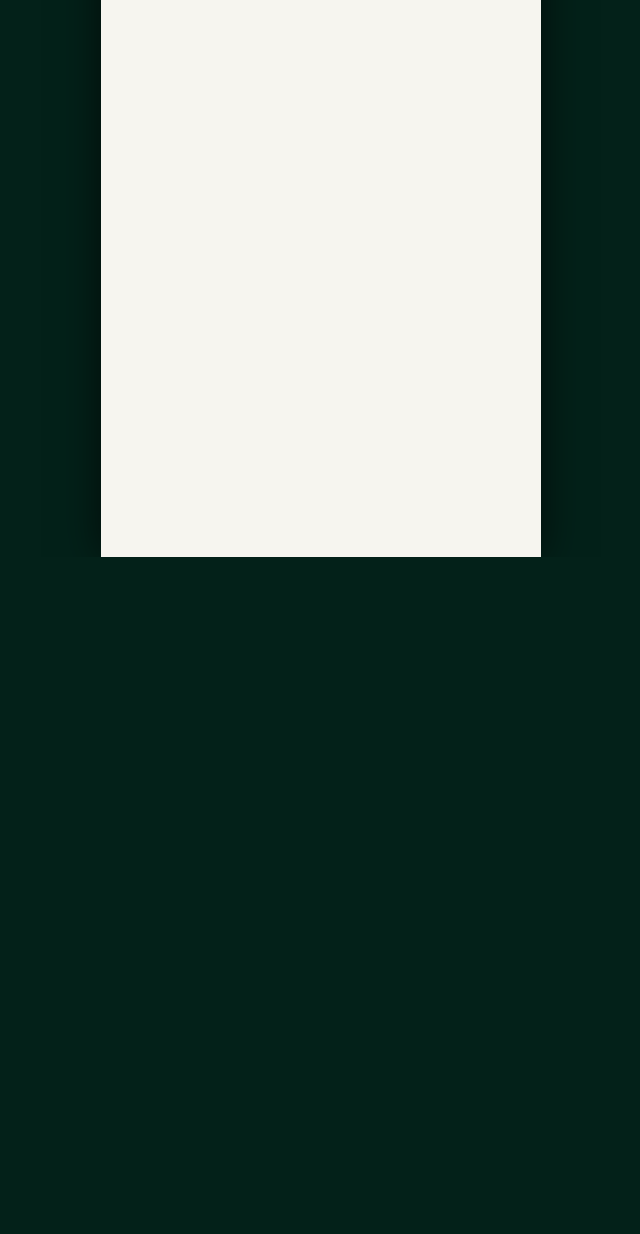
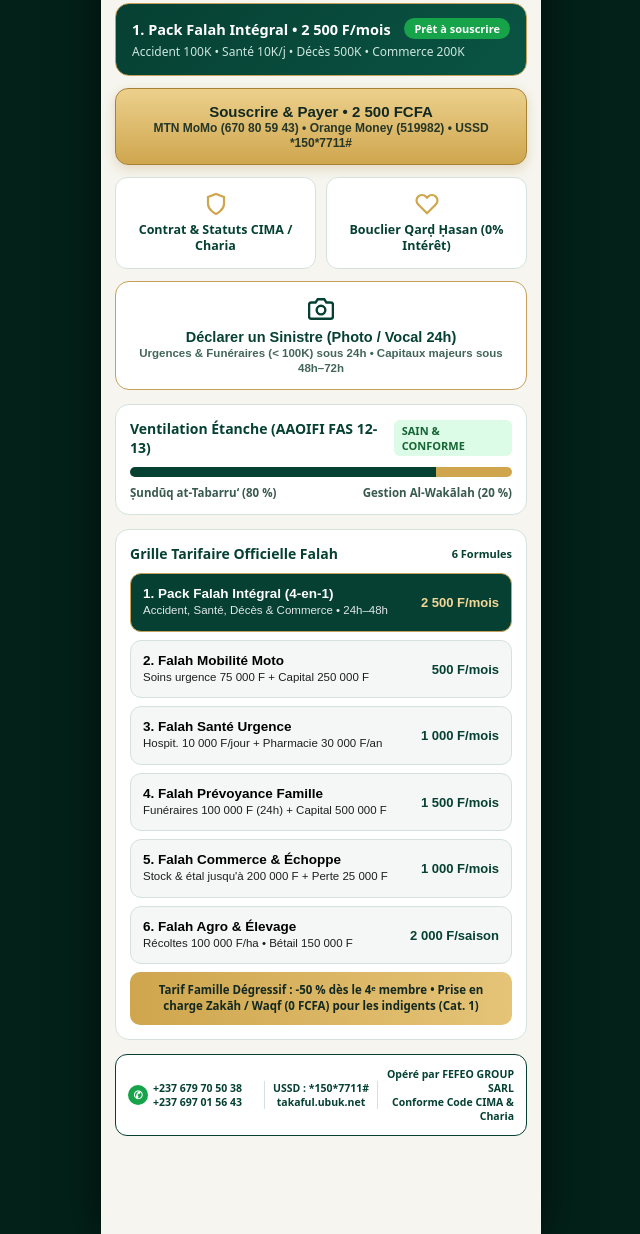
Before and after one commit to Abu9-hue/ubuk-portail, a website: page ubuk-falal.html in a window 1280 px wide. Shown: the part 243-1477 px from the top of the page, without its empty margins (319-959 px from the left). Before the commit the page ends 800 px from the top, so only its background shows below. Drawn offline with Linux system fonts and the light colour scheme.

Commit message:
Add content and buttons for insurance packages

```diff
--- a/ubuk-falal.html
+++ b/ubuk-falal.html
@@ -96,3 +96,100 @@
         <div class="brand-tag">La protection solidaire et universelle, instantanée sur votre mobile</div>
       </div>
   </header>
+      <div class="content">
+      <div class="active-pack">
+        <div class="pack-top">
+          <span class="pack-name" id="pack-titre">1. Pack Falah Intégral • 2 500 F/mois</span>
+          <span class="badge-actif" id="badge-police">Prêt à souscrire</span>
+        </div>
+        <div class="pack-valid" id="pack-garantie">Accident 100K • Santé 10K/j • Décès 500K • Commerce 200K</div>
+      </div>
+
+      <button class="btn-cotiser-main" onclick="ouvrirModal('modal-souscrire')">
+        <strong id="btn-cotis-txt">Souscrire & Payer • 2 500 FCFA</strong>
+        <span>MTN MoMo (670 80 59 43) • Orange Money (519982) • USSD *150*7711#</span>
+      </button>
+
+      <div class="grid-cards">
+        <div class="mini-box" onclick="ouvrirModal('modal-statuts')">
+          <svg width="24" height="24" viewBox="0 0 24 24" fill="none" stroke="#cfa64e" stroke-width="2.2"><path d="M12 22s8-4 8-10V5l-8-3-8 3v7c0 6 8 10 8 10z"/></svg>
+          <span>Contrat & Statuts CIMA / Charia</span>
+        </div>
+        <div class="mini-box" onclick="parler('Bouclier anti-exclusion Qard Hasan : en cas de maladie grave ou perte d’activité, la caisse avance votre cotisation sans intérêt ni pénalité.')">
+          <svg width="24" height="24" viewBox="0 0 24 24" fill="none" stroke="#cfa64e" stroke-width="2.2"><path d="M20.84 4.61a5.5 5.5 0 0 0-7.78 0L12 5.67l-1.06-1.06a5.5 5.5 0 0 0-7.78 7.78l1.06 1.06L12 21.23l7.78-7.78 1.06-1.06a5.5 5.5 0 0 0 0-7.78z"/></svg>
+          <span>Bouclier Qarḍ Ḥasan (0% Intérêt)</span>
+        </div>
+      </div>
+
+      <button class="btn-sinistre-big" onclick="ouvrirModal('modal-sinistre')">
+        <svg width="26" height="26" viewBox="0 0 24 24" fill="none" stroke="#064033" stroke-width="2.2"><path d="M23 19a2 2 0 0 1-2 2H3a2 2 0 0 1-2-2V8a2 2 0 0 1 2-2h4l2-3h6l2 3h4a2 2 0 0 1 2 2z"/><circle cx="12" cy="13" r="4"/></svg>
+        <strong>Déclarer un Sinistre (Photo / Vocal 24h)</strong>
+        <span>Urgences & Funéraires (< 100K) sous 24h • Capitaux majeurs sous 48h–72h</span>
+      </button>
+
+      <div class="info-panel">
+        <div class="panel-head">
+          <h3>Ventilation Étanche (AAOIFI FAS 12-13)</h3>
+          <span class="pill-sain">SAIN & CONFORME</span>
+        </div>
+        <div class="bar-split"><div class="bar-tab"></div><div class="bar-wak"></div></div>
+        <div class="split-legend">
+          <span>Ṣundūq at-Tabarru‘ (80 %)</span>
+          <span>Gestion Al-Wakālah (20 %)</span>
+        </div>
+      </div>
+
+      <div class="info-panel">
+        <div class="panel-head">
+          <h3>Grille Tarifaire Officielle Falah</h3>
+          <span style="font-size:11px;font-weight:800;color:#064033;">6 Formules</span>
+        </div>
+
+        <button class="formule-item selected" onclick="choisir(this, '1. Pack Falah Intégral', 2500, 'Accident 100K • Santé 10K/j • Décès 500K • Commerce 200K')">
+          <div><div class="f-t">1. Pack Falah Intégral (4-en-1)</div><div class="f-s">Accident, Santé, Décès & Commerce • 24h–48h</div></div>
+          <div class="f-p">2 500 F/mois</div>
+        </button>
+
+        <button class="formule-item" onclick="choisir(this, '2. Falah Mobilité Moto', 500, 'Soins accident 75K • Hospit 5K/j • Décès/Inval. 250K (0j carence)')">
+          <div><div class="f-t">2. Falah Mobilité Moto</div><div class="f-s">Soins urgence 75 000 F + Capital 250 000 F</div></div>
+          <div class="f-p">500 F/mois</div>
+        </button>
+
+        <button class="formule-item" onclick="choisir(this, '3. Falah Santé Urgence', 1000, 'Hospitalisation 10 000 F/jour (max 20j) + Pharmacie 30 000 F/an')">
+          <div><div class="f-t">3. Falah Santé Urgence</div><div class="f-s">Hospit. 10 000 F/jour + Pharmacie 30 000 F/an</div></div>
+          <div class="f-p">1 000 F/mois</div>
+        </button>
+
+        <button class="formule-item" onclick="choisir(this, '4. Falah Prévoyance Famille', 1500, 'Frais funéraires 100K (24h) + Capital soutien famille 500K')">
+          <div><div class="f-t">4. Falah Prévoyance Famille</div><div class="f-s">Funéraires 100 000 F (24h) + Capital 500 000 F</div></div>
+          <div class="f-p">1 500 F/mois</div>
+        </button>
+
+        <button class="formule-item" onclick="choisir(this, '5. Falah Commerce & Échoppe', 1000, 'Incendie, dégât eaux, vol stock jusqu’à 200 000 F + Perte exploit. 25K')">
+          <div><div class="f-t">5. Falah Commerce & Échoppe</div><div class="f-s">Stock & étal jusqu'à 200 000 F + Perte 25 000 F</div></div>
+          <div class="f-p">1 000 F/mois</div>
+        </button>
+
+        <button class="formule-item" onclick="choisir(this, '6. Falah Agro & Élevage', 2000, 'Indiciel Art. 705 CIMA : Sécheresse/Inond. 100K/ha • Bétail 150K')">
+          <div><div class="f-t">6. Falah Agro & Élevage</div><div class="f-s">Récoltes 100 000 F/ha • Bétail 150 000 F</div></div>
+          <div class="f-p">2 000 F/saison</div>
+        </button>
+
+        <div class="avantage-banner">
+          Tarif Famille Dégressif : -50 % dès le 4ᵉ membre • Prise en charge Zakāh / Waqf (0 FCFA) pour les indigents (Cat. 1)
+        </div>
+      </div>
+
+      <footer class="official-footer">
+        <div class="f-col-left">
+          <span class="wa-dot">✆</span>
+          <div>+237 679 70 50 38<br>+237 697 01 56 43</div>
+        </div>
+        <div class="f-col-mid">
+          USSD : *150*7711#<br>takaful.ubuk.net
+        </div>
+        <div class="f-col-right">
+          Opéré par FEFEO GROUP SARL<br>Conforme Code CIMA & Charia
+        </div>
+      </footer>
+      </div>
```
